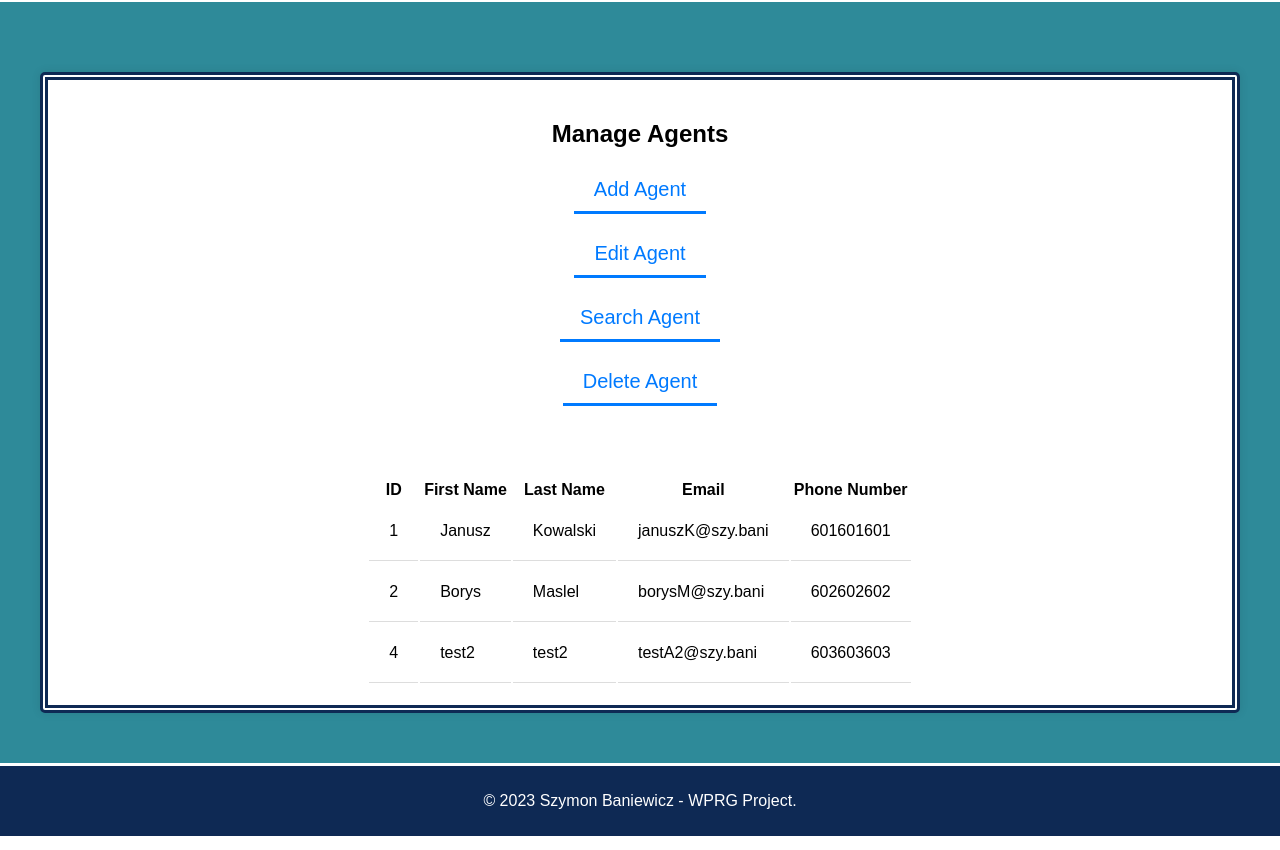
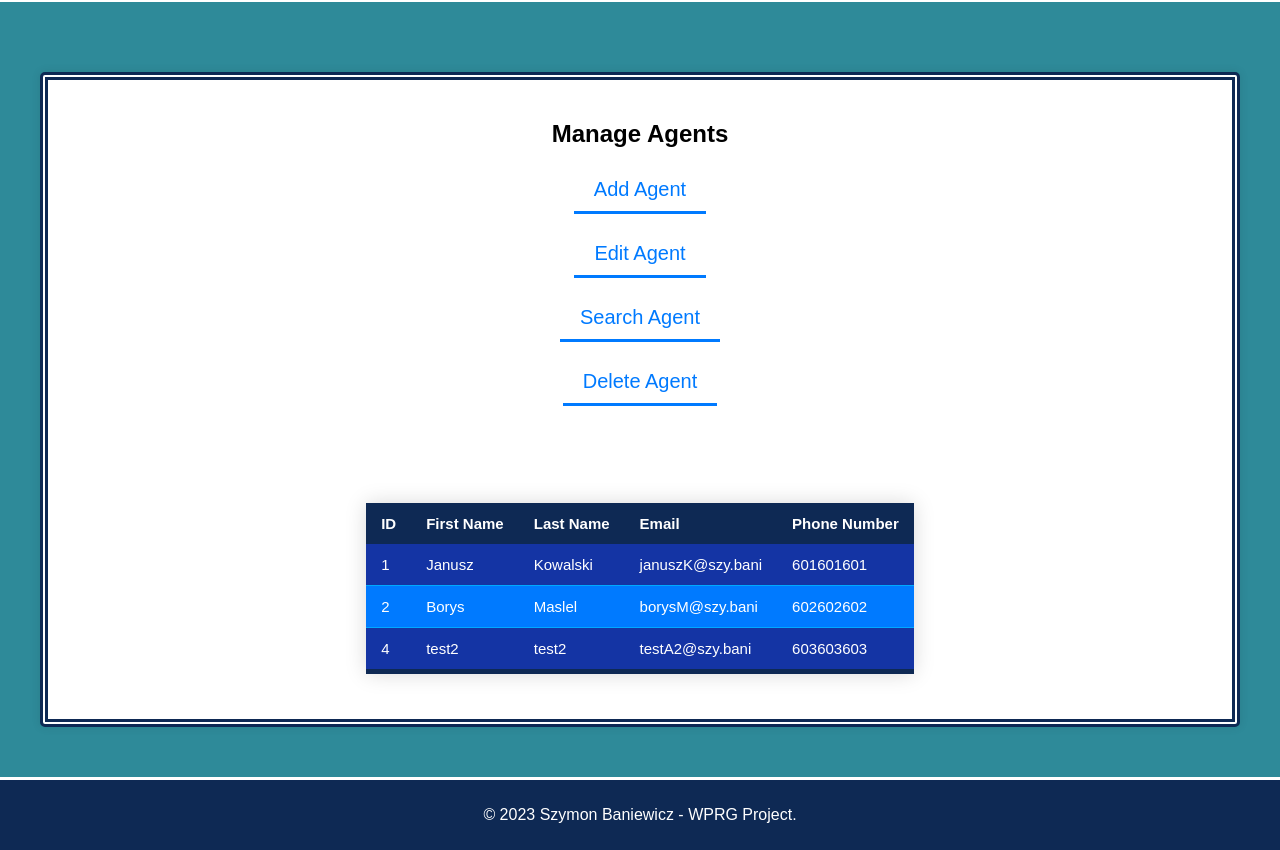
Before and after one commit to Szy-Ban/wprg-project, a PHP site: page /php/CRUD/manage_agents.php in a window 1280 px wide. Shown: the part 172-1022 px from the top of the page. Run offline with PHP 8.4, Linux system fonts and the light colour scheme; a user stored in the database is signed in; data comes from the database, SQL or seed files in the repository; data that the repository does not hold is empty.

Commit message:
styl tabeli

```diff
--- a/css/style.css
+++ b/css/style.css
@@ -356,17 +356,33 @@ textarea {
  display: none;
 }
 
-.crud-table table {
-    width: 100%;
+#crud-table {
     border-collapse: collapse;
+    margin: 25px 0;
+    font-size: 15px;
+    min-width: 450px;
+    box-shadow: 0 0 20px rgba(0, 0, 0, 0.15);
+    background-color: #1434A4;
+    color: #ffffff;
+    text-align: left;
 }
 
-.crud-table th, td {
-    padding: 20px;
-    text-align: left;
-    border-bottom: 1px solid #ddd;
+#crud-table th {
+    background-color: #0E2954;
 }
 
-.crud-table th {
-    background-color: #f2f2f2;
+#crud-table th, td {
+    padding: 12px 15px;
 }
+
+#crud-table tbody tr {
+    border-bottom: 1px solid #00a9ff;;
+}
+
+#crud-table tbody tr:nth-of-type(even) {
+    background-color: #007aff;;
+}
+
+#crud-table tbody tr:last-of-type {
+    border-bottom: 5px solid #0E2954;
+}
```
